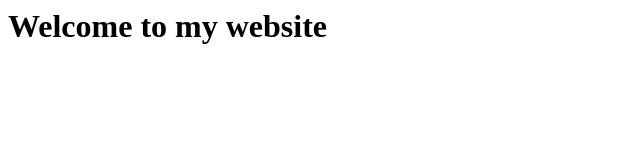
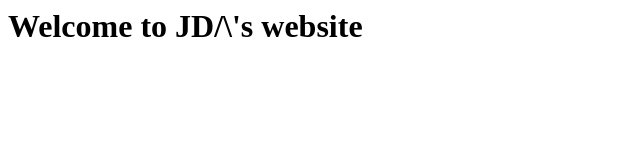
Before and after one commit to firstchoicejdw/firstchoicejdw.github.io, a plain HTML site: page index.html in a window 1280 px wide. Shown: the whole page, without its empty margins (0-640 px from the left). Drawn offline with Linux system fonts and the light colour scheme.

```diff
--- a/index.html
+++ b/index.html
@@ -4,6 +4,6 @@
 	</head>
 
 	<body>
-		<h1>Welcome to my website</h1>
+		<h1>Welcome to JD/\'s  website</h1>
 	</body>
 </html>
```
